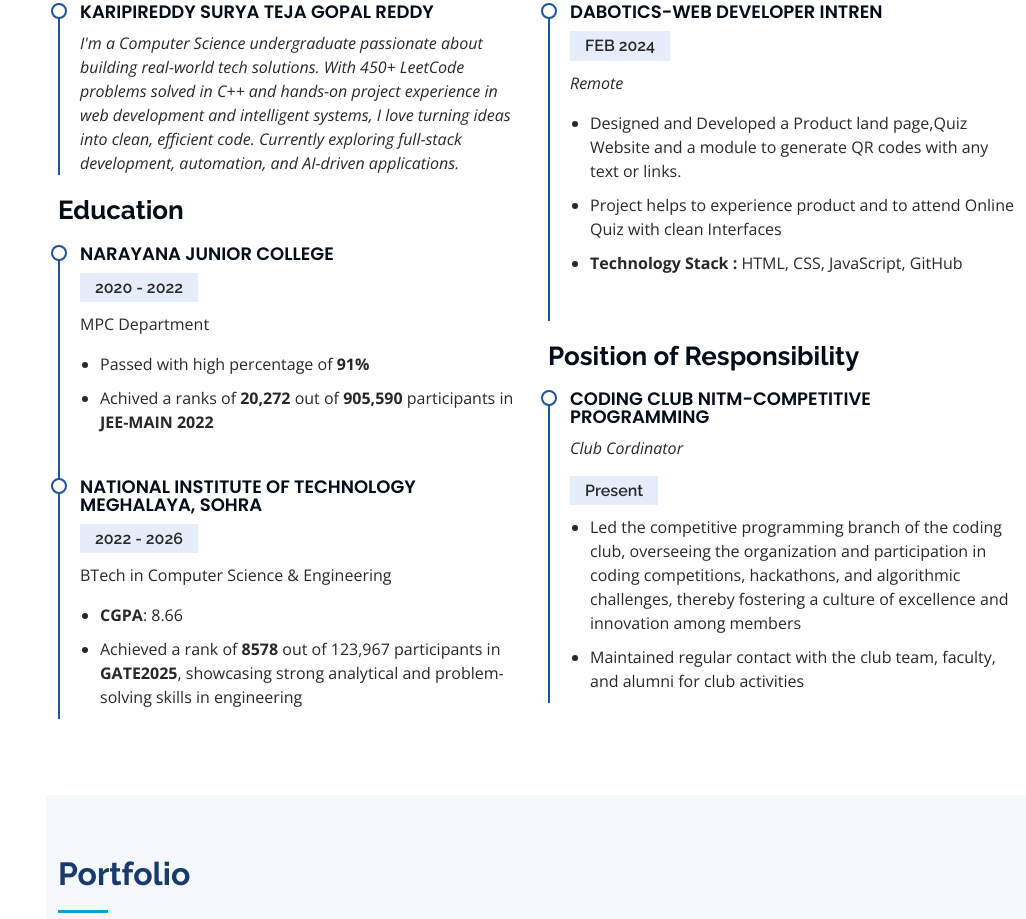
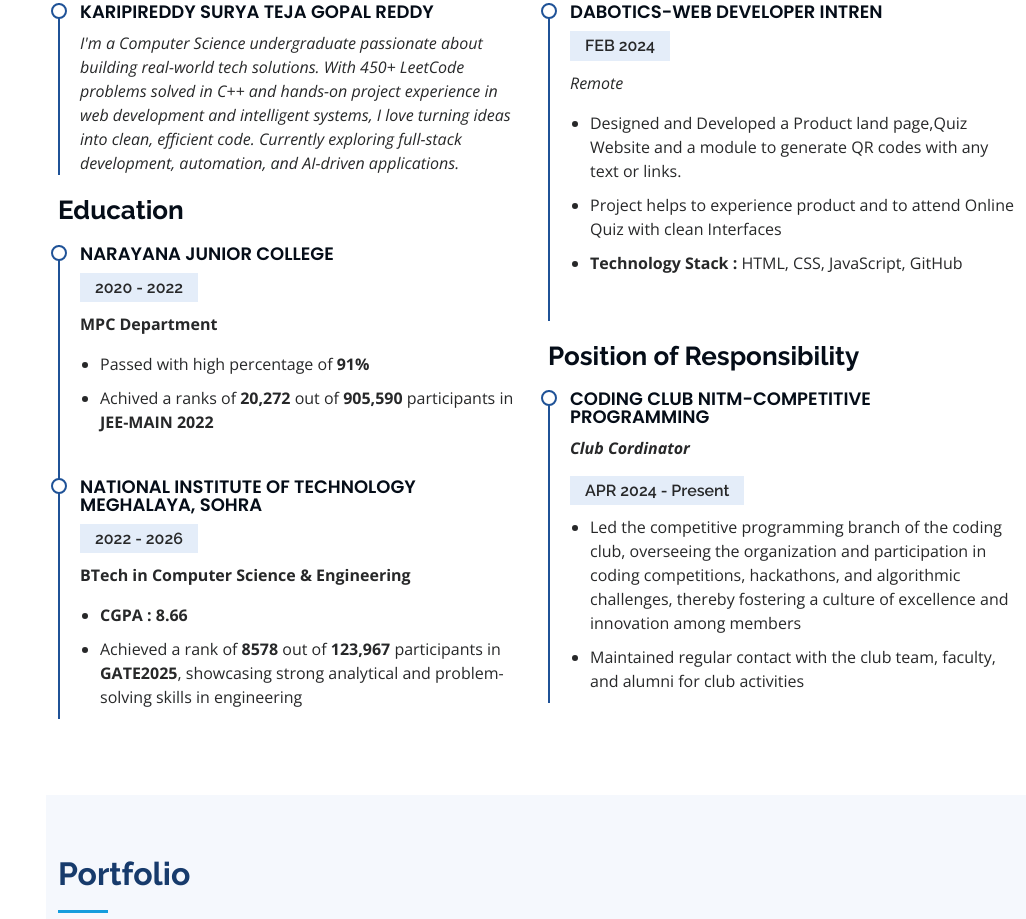
Before and after one commit to KaripireddySuryaTeja/portfolio, a plain HTML site: page index.html in a window 1280 px wide. Shown: the part 1947-2866 px from the top of the page, without its empty margins (254-1280 px from the left). Drawn offline with nearby package versions, Linux system fonts and the light colour scheme.

Commit message:
index.html

```diff
--- a/index.html
+++ b/index.html
@@ -50,7 +50,7 @@
       <div class="container">
         <div class="section-title">
           <h2>About</h2>
-          <p>Hi, I'm a Computer Science undergraduate with a strong interest in building practical and meaningful tech solutions. I’ve solved over 450 problems on LeetCode using C++, which has helped me develop a solid grasp of data structures, algorithms, and problem-solving.
+          <p>Hi, I'm a Computer Science undergraduate student with a strong interest in building practical and meaningful tech solutions. I’ve solved over 450 problems on LeetCode using C++, which has helped me develop a solid grasp of data structures, algorithms, and problem-solving.
 
           I enjoy working on hands-on projects that bring together creativity and logic. Some of my recent work includes a face detection web app and a mobile robot navigation simulation. These experiences have sparked my interest in full-stack development, automation, and intelligent systems.
 
@@ -159,7 +159,7 @@
             <div class="resume-item">
               <h4>Narayana Junior College</h4>
               <h5>2020 - 2022</h5>
-              <p>MPC Department</p>
+              <p><b>MPC Department</b></p>
               <ul>
                 <li>Passed with high percentage of <b>91%</b></li>
                 <li>Achived a ranks of <b>20,272</b> out of <b>905,590</b> participants in <b>JEE-MAIN 2022</b></li>
@@ -168,10 +168,10 @@
             <div class="resume-item">
               <h4>National Institute of Technology Meghalaya, sohra</h4>
               <h5>2022 - 2026</h5>
-              <p>BTech in Computer Science & Engineering</p>
+              <p><b> BTech in Computer Science & Engineering</b></p>
               <ul>
-                <li><b>CGPA</b>: 8.66</li>
-                <li>Achieved a rank of <b>8578</b> out of 123,967 participants in <b>GATE2025</b>, showcasing strong analytical and problem-solving
+                <li><b>CGPA : 8.66</b></li>
+                <li>Achieved a rank of <b>8578</b> out of <b>123,967</b> participants in <b>GATE2025</b>, showcasing strong analytical and problem-solving
                   skills in engineering</li>
               </ul>
             </div>
@@ -182,7 +182,7 @@
             <div class="resume-item">
               <h4>DABOTICS-web Developer Intren</h4>
               <h5>FEB 2024</h5>
-              <p><em>Remote</em></p>
+              <p><em></b>Remote</b></em></p>
               <ul>
                 <li>Designed and Developed a Product land page,Quiz Website and a module to generate QR codes with any text or links.</li>
                 <li>Project helps to experience product and to attend Online Quiz with clean Interfaces </li>
@@ -192,8 +192,8 @@
             <h3 class="resume-title">Position of Responsibility</h3>
             <div class="resume-item">
               <h4>Coding Club NITM-Competitive Programming</h4>
-              <p><em>Club Cordinator</em></p>
-              <h5>Present</h5>
+              <p><em><b>Club Cordinator</b></em></p>
+              <h5>APR 2024 - Present</h5>
 
               <ul>
                 <li>Led the competitive programming branch of the coding club, overseeing the organization and participation in coding
```
